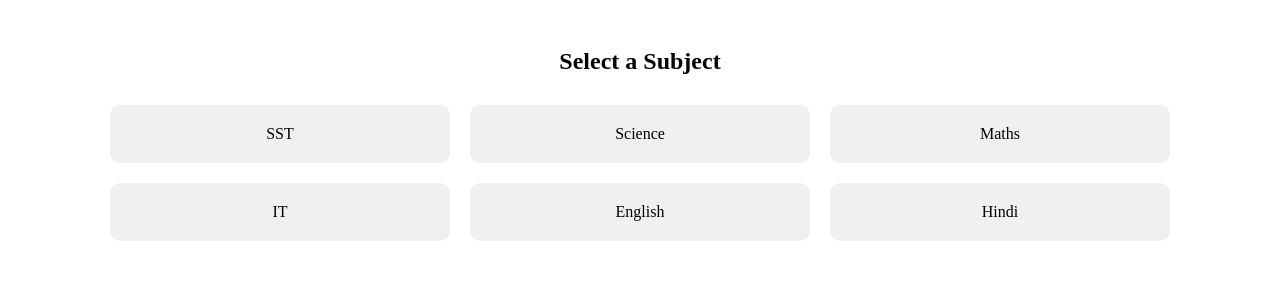
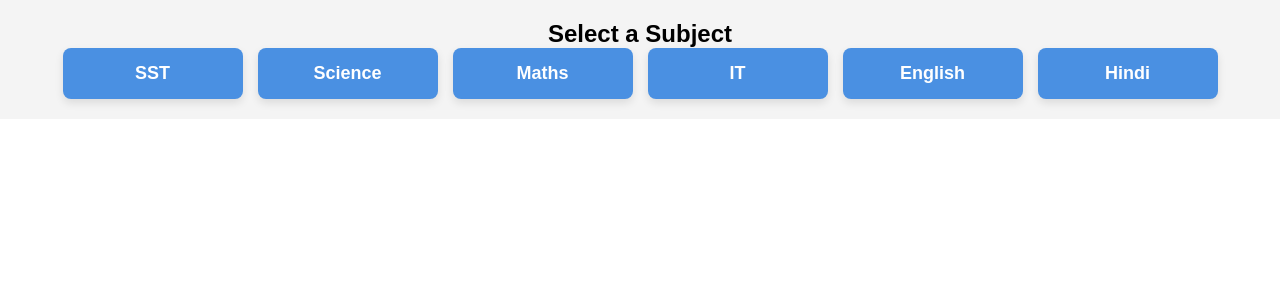
Before and after one commit to Maheshdalle-hub/Batch-Web, a React app: page /subjects in a window 1280 px wide. Shown: the top 300 px of the page. Built offline with nearby package versions, Linux system fonts and the light colour scheme.

Commit message:
Update global.css

```diff
--- a/src/styles/global.css
+++ b/src/styles/global.css
@@ -1,42 +1,82 @@
+/* General Reset */
+* {
+  margin: 0;
+  padding: 0;
+  box-sizing: border-box;
+  font-family: Arial, sans-serif;
+}
+
+/* Main Container */
 .container {
   display: flex;
   flex-direction: column;
   align-items: center;
   text-align: center;
   padding: 20px;
+  background-color: #f4f4f4; /* Light gray background */
 }
 
-.click-box, .subject-box, .chapter-box {
+/* Homepage Box */
+.click-box {
   width: 300px;
   padding: 20px;
   margin: 10px;
-  background: #f0f0f0;
+  background: white;
   border-radius: 10px;
   cursor: pointer;
-  transition: transform 0.3s;
+  transition: transform 0.3s, background 0.3s;
+  box-shadow: 0px 4px 10px rgba(0, 0, 0, 0.1);
 }
 
-.click-box:hover, .subject-box:hover, .chapter-box:hover {
+.click-box:hover {
   transform: scale(1.05);
+  background: #e0e0e0;
 }
 
+/* Homepage Image */
 .homepage-image {
   width: 100%;
   max-width: 400px;
+  border-radius: 10px;
 }
 
+/* Subject & Chapter Grid */
 .subject-grid, .chapter-grid {
   display: flex;
   flex-wrap: wrap;
   justify-content: center;
+  gap: 15px;
 }
 
+/* Subject & Chapter Boxes */
+.subject-box, .chapter-box {
+  width: 180px;
+  padding: 15px;
+  background: #4a90e2; /* Blue */
+  color: white;
+  border-radius: 8px;
+  text-align: center;
+  font-size: 18px;
+  font-weight: bold;
+  cursor: pointer;
+  transition: transform 0.3s, background 0.3s;
+  box-shadow: 0px 4px 8px rgba(0, 0, 0, 0.1);
+}
+
+.subject-box:hover, .chapter-box:hover {
+  transform: scale(1.05);
+  background: #357ABD; /* Darker blue */
+}
+
+/* Video Player Container */
 .video-container {
   display: flex;
   justify-content: center;
   padding: 20px;
+  background: black;
 }
 
+/* Custom Video Player */
 .custom-video-player {
   width: 90%;
   max-width: 800px;
@@ -46,3 +86,22 @@
 .custom-video-player:fullscreen {
   background: black;
 }
+
+/* Video Controls Enhancements */
+.video-controls {
+  font-size: 16px;
+}
+
+.video-controls button {
+  background: rgba(0, 0, 0, 0.7);
+  color: white;
+  border: none;
+  padding: 10px;
+  margin: 5px;
+  border-radius: 5px;
+  cursor: pointer;
+}
+
+.video-controls button:hover {
+  background: rgba(0, 0, 0, 0.9);
+  }
```
